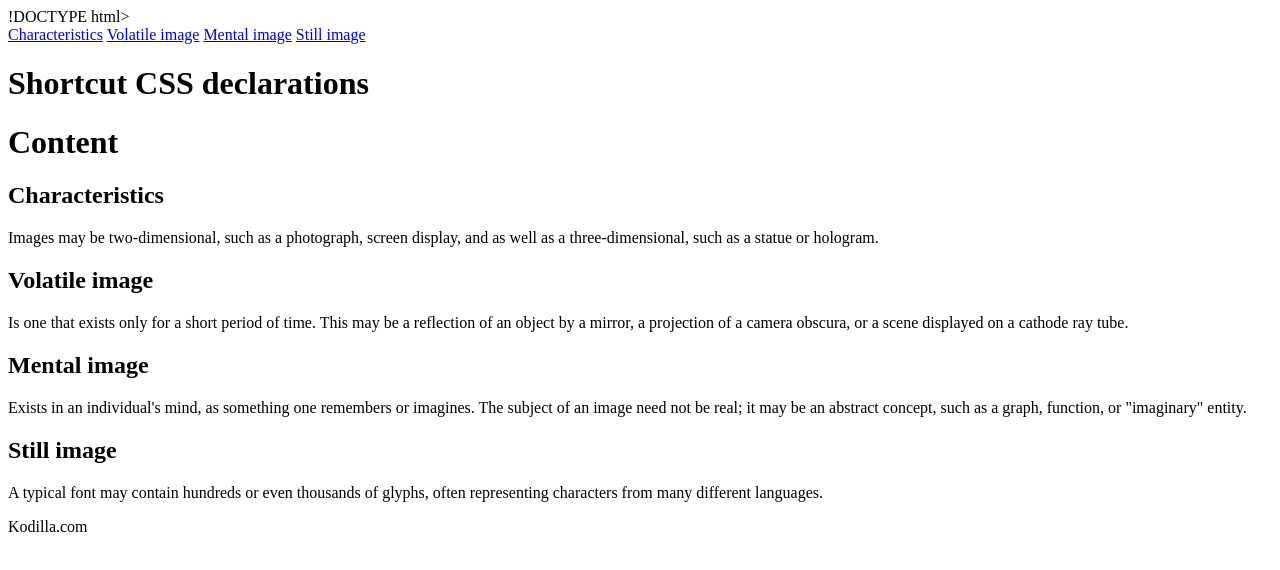
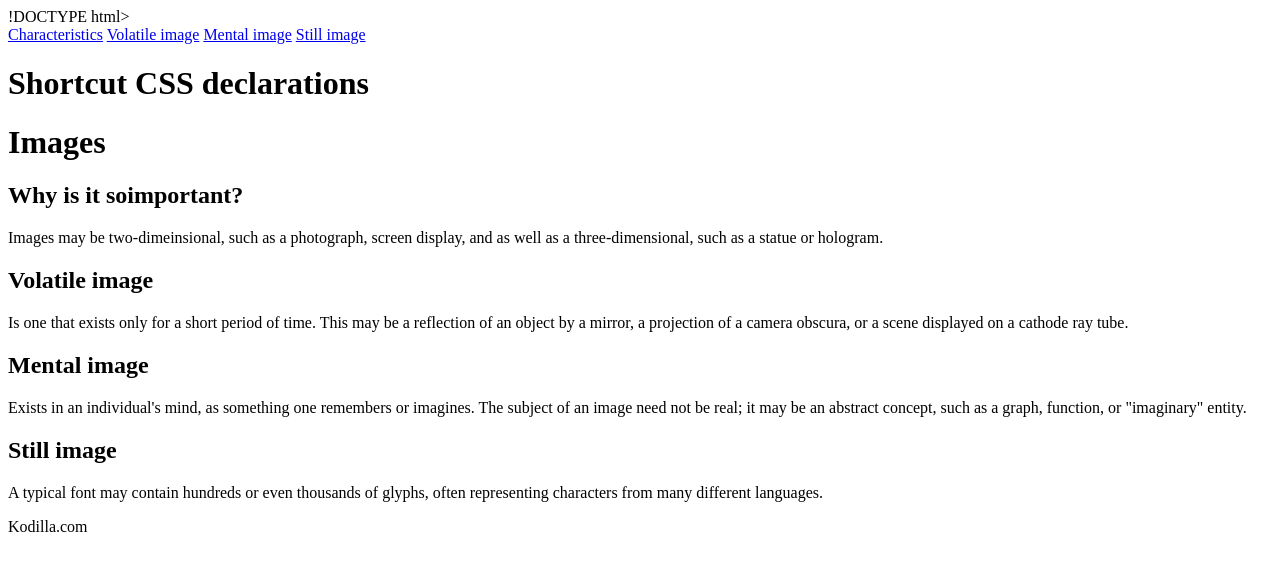
Before and after one commit to elwira-m/elvi1, a plain HTML site: page index.html in a window 1280 px wide. Drawn offline with nearby package versions, Linux system fonts and the light colour scheme; files that its build step writes are made by us from their sources.

Commit message:
Change <h1> and <h2>

```diff
--- a/index.html
+++ b/index.html
@@ -18,9 +18,9 @@
         </div>
         <div class="container">
             <div class="content">
-			<h1>Content<h1>
-                <h2 id="characteristics">Characteristics</h2>
-                <p class="add-right-space">Images may be two-dimensional, such as a photograph, screen display, and as well as a three-dimensional, such as a statue or hologram.</p>
+			<h1>Images<h1>
+                <h2 id="characteristics">Why is it soimportant?</h2>
+                <p class="add-right-space">Images may be two-dimeinsional, such as a photograph, screen display, and as well as a three-dimensional, such as a statue or hologram.</p>
                 <h2 id="volatile">Volatile image</h2>
                 <p class="add-left-space">Is one that exists only for a short period of time. This may be a reflection of an object by a mirror, a projection of a camera obscura, or a scene displayed on a cathode ray tube.</p>
                 <h2 id="mental">Mental image</h2>
```
